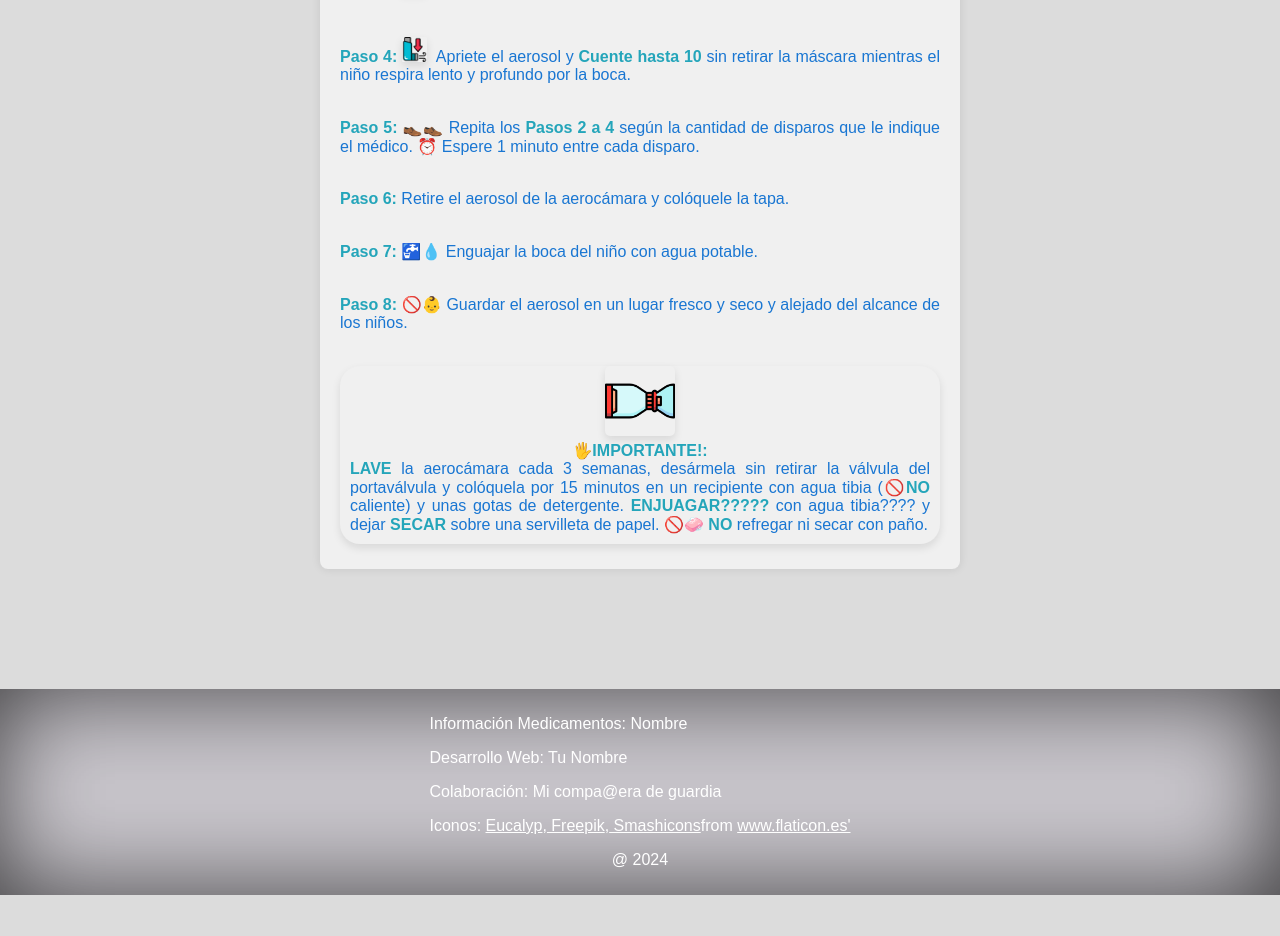
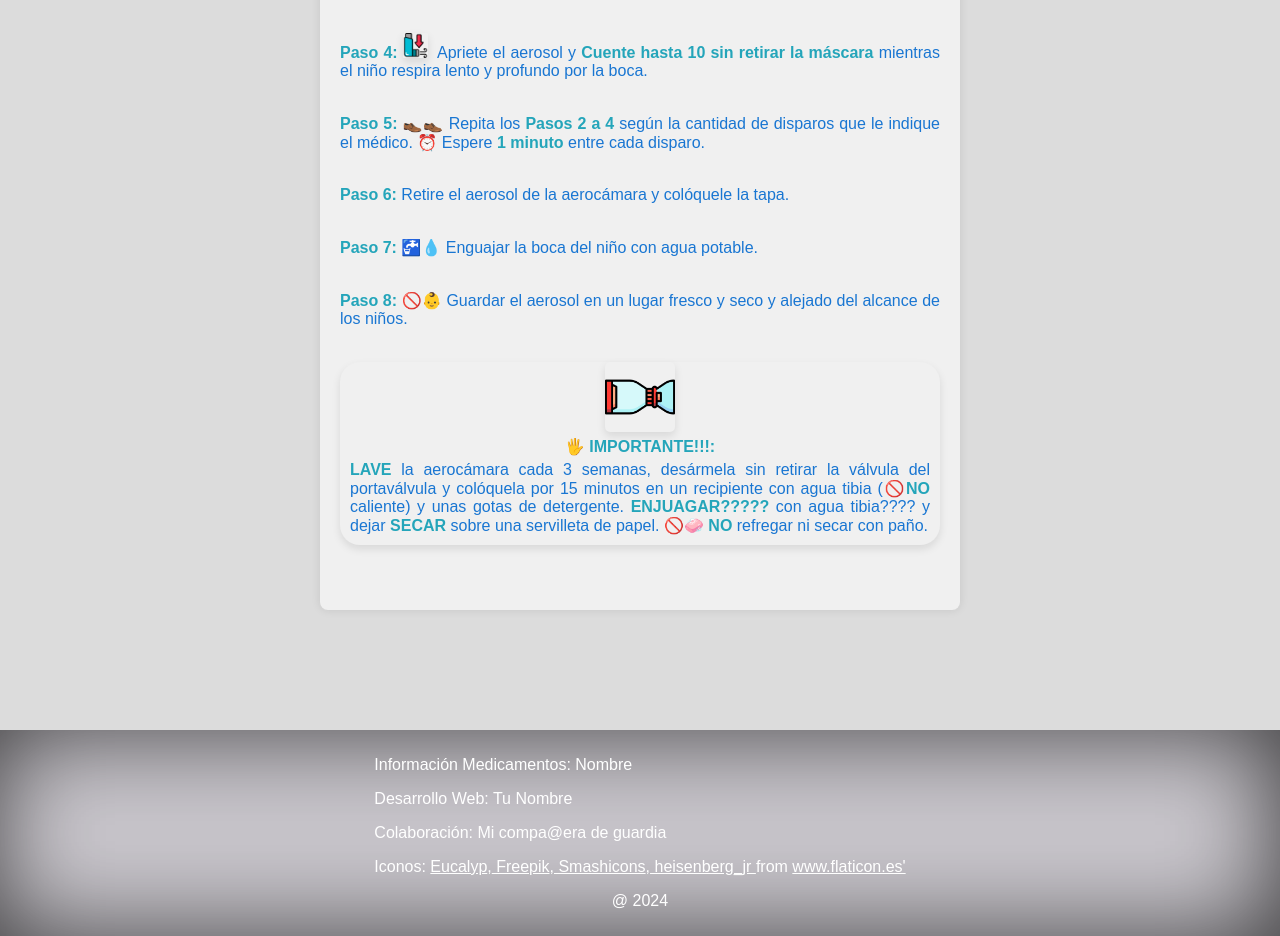
Before and after one commit to MartuV/instrucciones-uso, a React (Create React App) app: page /instrucciones-uso/aerosoles in a window 1280 px wide. Shown: the part 500-1436 px from the top of the page. Before the commit the page ends 1395 px from the top, so only its background shows below. Built offline with nearby package versions, Linux system fonts and the light colour scheme.

Commit message:
correccion en aerosoles p.important/en tarjeta faltaba polvo reconstituir

```diff
--- a/src/componentes/Aerosoles.js
+++ b/src/componentes/Aerosoles.js
@@ -3,7 +3,6 @@
 import React, { useState } from 'react';
 import { descargarInstrucciones } from '../funciones/descargarInstrucciones';
 import agitar from '../imagenes/agitar.png';
-
 import inhaladorParado from '../imagenes/inhaladorParado.png';
 import mascara from '../imagenes/mascara.png';
 import aerocamara from '../imagenes/aerocamara.png';
@@ -38,9 +37,9 @@ function Aerosoles() {
 
                     <p><strong>Paso 3:</strong> <img src={mascara} alt="mascara" className="instruction-icon" /> Coloque la máscara cubriendo nariz y boca, sellando con la cara. </p>
 
-                    <p><strong>Paso 4:</strong> <img src={inhaladorApretado} alt="apretar inhalador" className="instruction-icon" /> Apriete el aerosol y <strong>Cuente hasta 10</strong> sin retirar la máscara mientras el niño respira lento y profundo por la boca.</p>
+                    <p><strong>Paso 4:</strong> <img src={inhaladorApretado} alt="apretar inhalador" className="instruction-icon" /> Apriete el aerosol y <strong>Cuente hasta 10 sin retirar la máscara</strong> mientras el niño respira lento y profundo por la boca.</p>
                     <br/>
-                    <p><strong>Paso 5:</strong> 👞👞 Repita los <strong>Pasos 2 a 4</strong> según la cantidad de disparos que le indique el médico. ⏰ Espere 1 minuto entre cada disparo.</p>
+                    <p><strong>Paso 5:</strong> 👞👞 Repita los <strong>Pasos 2 a 4</strong> según la cantidad de disparos que le indique el médico. ⏰ Espere <strong>1 minuto</strong> entre cada disparo.</p>
                     <br/>
                     <p><strong>Paso 6:</strong> Retire el aerosol de la aerocámara y colóquele la tapa.</p>
                     <br/>
@@ -50,7 +49,7 @@ function Aerosoles() {
                     <br/>
                     <p className="important">
                     <img src={aerocamara} alt="aerocamara" className="instruction-icon1" />
-                    <strong id="manito">🖐️IMPORTANTE!:</strong><strong>LAVE </strong>la aerocámara cada 3 semanas, desármela sin retirar la válvula del portaválvula y colóquela por 15 minutos en un recipiente con agua tibia (<span>🚫<strong>NO</strong> caliente</span>) y unas gotas de detergente. <strong>ENJUAGAR?????</strong> con agua tibia???? y dejar <strong>SECAR</strong> sobre una servilleta de papel. 🚫🧼 <strong>NO</strong> refregar ni secar con paño.</p>
+                    <strong id="manito">🖐️ IMPORTANTE!!!:</strong><strong>LAVE </strong>la aerocámara cada 3 semanas, desármela sin retirar la válvula del portaválvula y colóquela por 15 minutos en un recipiente con agua tibia (<span>🚫<strong>NO</strong> caliente</span>) y unas gotas de detergente. <strong>ENJUAGAR?????</strong> con agua tibia???? y dejar <strong>SECAR</strong> sobre una servilleta de papel. 🚫🧼 <strong>NO</strong> refregar ni secar con paño.</p>
                 </div>
             </div>
         </div>
--- a/src/componentes/Footer.js
+++ b/src/componentes/Footer.js
@@ -13,7 +13,8 @@ function Footer() {
                 <div>
                 Iconos: <a href="https://www.flaticon.es/autores/eucalyp" title="Eucalyp"> Eucalyp</a>,
                     <a href="https://www.flaticon.es/autores/freepik" title="Freepik"> Freepik</a>,
-                    <a href="https://www.flaticon.es/iconos-gratis/asma" title="asma iconos"> Smashicons</a>
+                    <a href="https://www.flaticon.es/iconos-gratis/asma" title="asma iconos"> Smashicons</a>,
+                    <a href="https://www.flaticon.es/iconos-gratis/repetir" title="repetir iconos"> heisenberg_jr </a>
                     from <a href="https://www.flaticon.es/" title="Flaticon">www.flaticon.es'</a>
                 </div>
 
--- a/src/componentes/Jarabes.js
+++ b/src/componentes/Jarabes.js
@@ -1,5 +1,6 @@
 import React, { useState } from 'react';
 import { descargarInstrucciones } from '../funciones/descargarInstrucciones';
+import agitar from '../imagenes/agitar.png';
 import dosificar from '../imagenes/dosificar.png';
 import '../App.css';
 import '../estilos/instrucciones.css';
@@ -27,14 +28,14 @@ function Jarabes() {
             </div>
 
             <div id="container-instrucciones" className="instrucciones">
-                <h2>Instrucciones de Uso - Antibióticos Jarabes en Suspensión</h2>
+                <h2 id="titulo-instrucciones">Instrucciones de Uso - Antibióticos Jarabes en Suspensión</h2>
                 <div className="instructions-content">
-                    <p><strong>Paso 1: Agita el frasco &#x1F504;</strong> - Antes de comenzar, agita bien el frasco del medicamento.</p>
+                    <p><strong>Paso 1: Agita el frasco <img src={agitar} alt="agitar" className="instruction-icon" /></strong> - Antes de comenzar, agita bien el frasco del medicamento.</p>
                     <br/>
                     <p><strong>Paso 2: Agrega el agua 🚰</strong> - Utiliza una cuchara dosificadora o jeringa para medir la cantidad de agua indicada por tu médico.</p>
                     <br/>
                     <p><strong>Paso 3: Vierte y Mezcla 🚰</strong> - Vierte el agua en el frasco y mezcla bien. Asegúrate de que todo esté bien combinado.</p>
-                    <p><strong>Paso 4: Almacena y Dosifica </strong><img src={dosificar} alt="dosificar" className="instruction-icon" /> - Guarda el medicamento según las indicaciones y usa la cuchara dosificadora o jeringa para tomar la dosis correcta.</p>
+                    <p><strong>Paso 4: Almacena y Dosifica <img src={agitar} alt="agitar" className="instruction-icon" /></strong><img src={dosificar} alt="dosificar" className="instruction-icon" /> - Guarda el medicamento según las indicaciones y usa la cuchara dosificadora o jeringa para tomar la dosis correcta.</p>
                 </div>
             </div>
 
--- a/src/componentes/Tarjeta.js
+++ b/src/componentes/Tarjeta.js
@@ -6,7 +6,7 @@ function Tarjeta({ nombre, grupo, medicamentos, qrImage }) {
     const navigate = useNavigate();
 
     const handleClick = () => {
-        navigate(grupo === 'Antibióticos Jarabe' ? '/jarabes' : '/aerosoles');
+        navigate(grupo === 'Antibióticos Jarabe - Polvo para Reconstituir' ? '/jarabes' : '/aerosoles');
     };
 
     return (
--- a/src/estilos/instrucciones.css
+++ b/src/estilos/instrucciones.css
@@ -35,7 +35,7 @@
 #container-instrucciones h2#titulo-instrucciones{
     padding: 10px;
     margin-top: 5px;
-    margin-bottom: 5px;
+    margin-bottom: 1px ;
     background-color: #f0f0f0;
     border-radius: 5px 5px 5px 5px;
     box-shadow: 0 4px 8px rgba(0, 0, 0, 0.1);
@@ -76,7 +76,7 @@
 
   #manito {
     display: block;
-    margin: auto;
+    margin: 0 auto 5px auto;
     text-align: center;
   }
 
@@ -89,6 +89,7 @@
     background-color: #f0f0f0;
     border-radius: 20px; /* Borde redondeado para el contenedor */
     box-shadow: 0 4px 8px rgba(0, 0, 0, 0.1);
+    margin-bottom: 40px ;
   }
 
 
```
